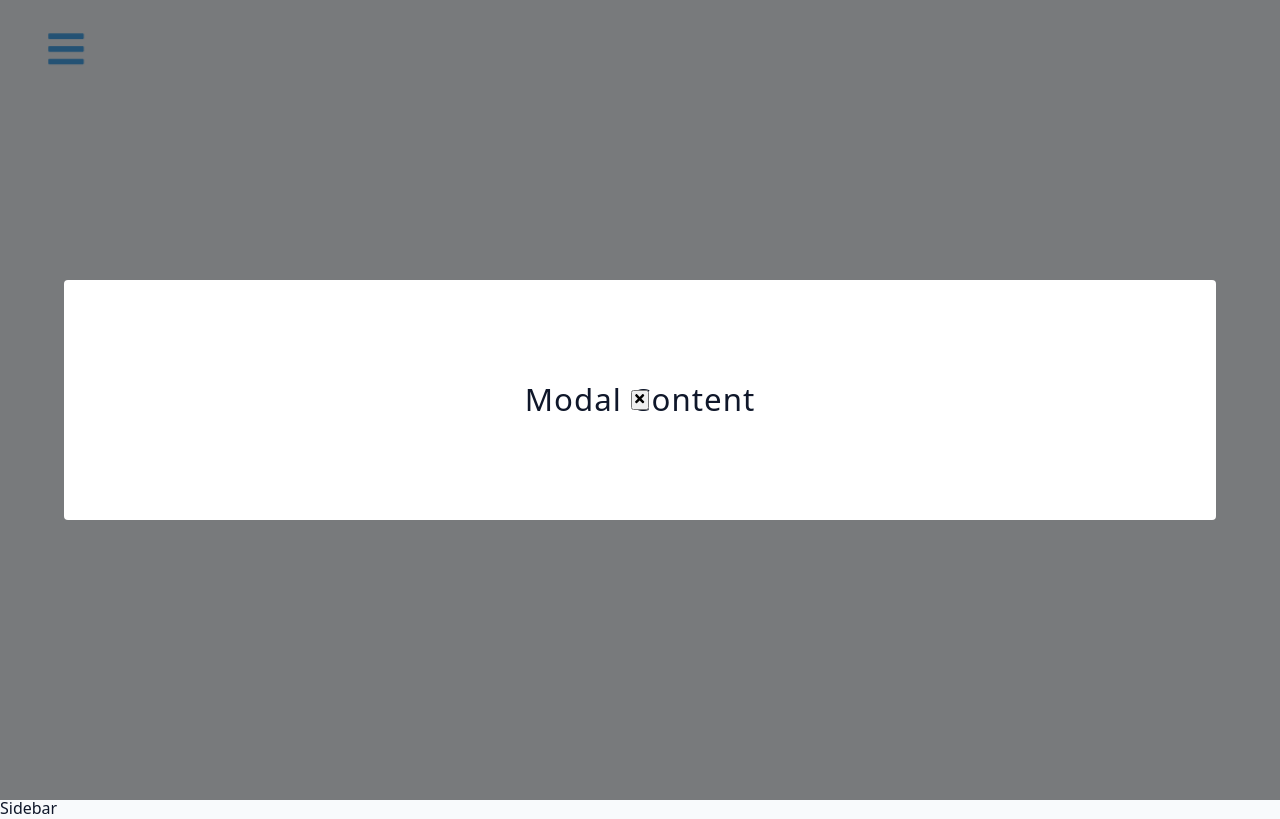
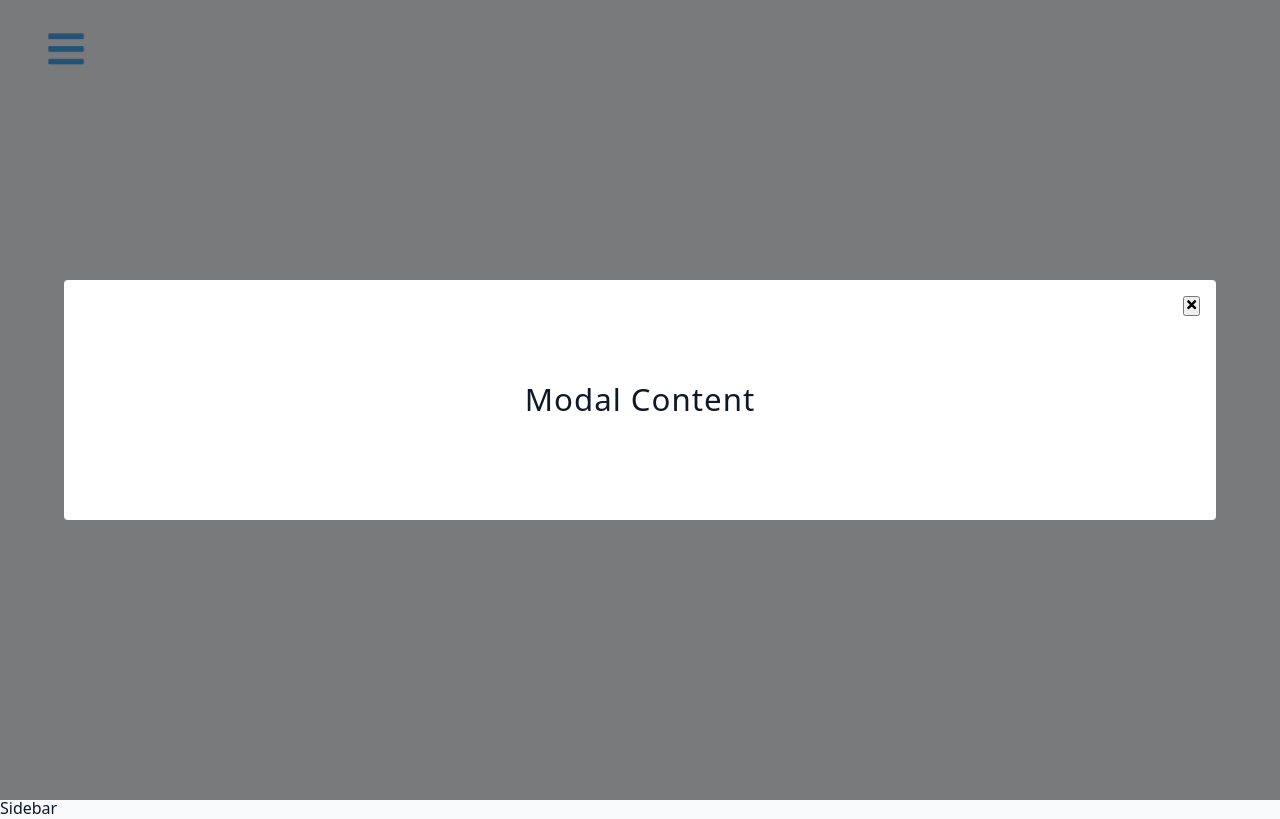
Before and after one commit to isnendyankp/sideBar, a React (Vite) app: page / in a window 1280 px wide. Built offline with nearby package versions, Linux system fonts and the light colour scheme.

Commit message:
styling close modal btn: 1rem for top&right

```diff
--- a/src/index.css
+++ b/src/index.css
@@ -320,5 +320,6 @@ Modal
 
 .close-modal-btn {
   position: absolute;
-
+  top: 1rem;
+  right: 1rem;
 }
```
